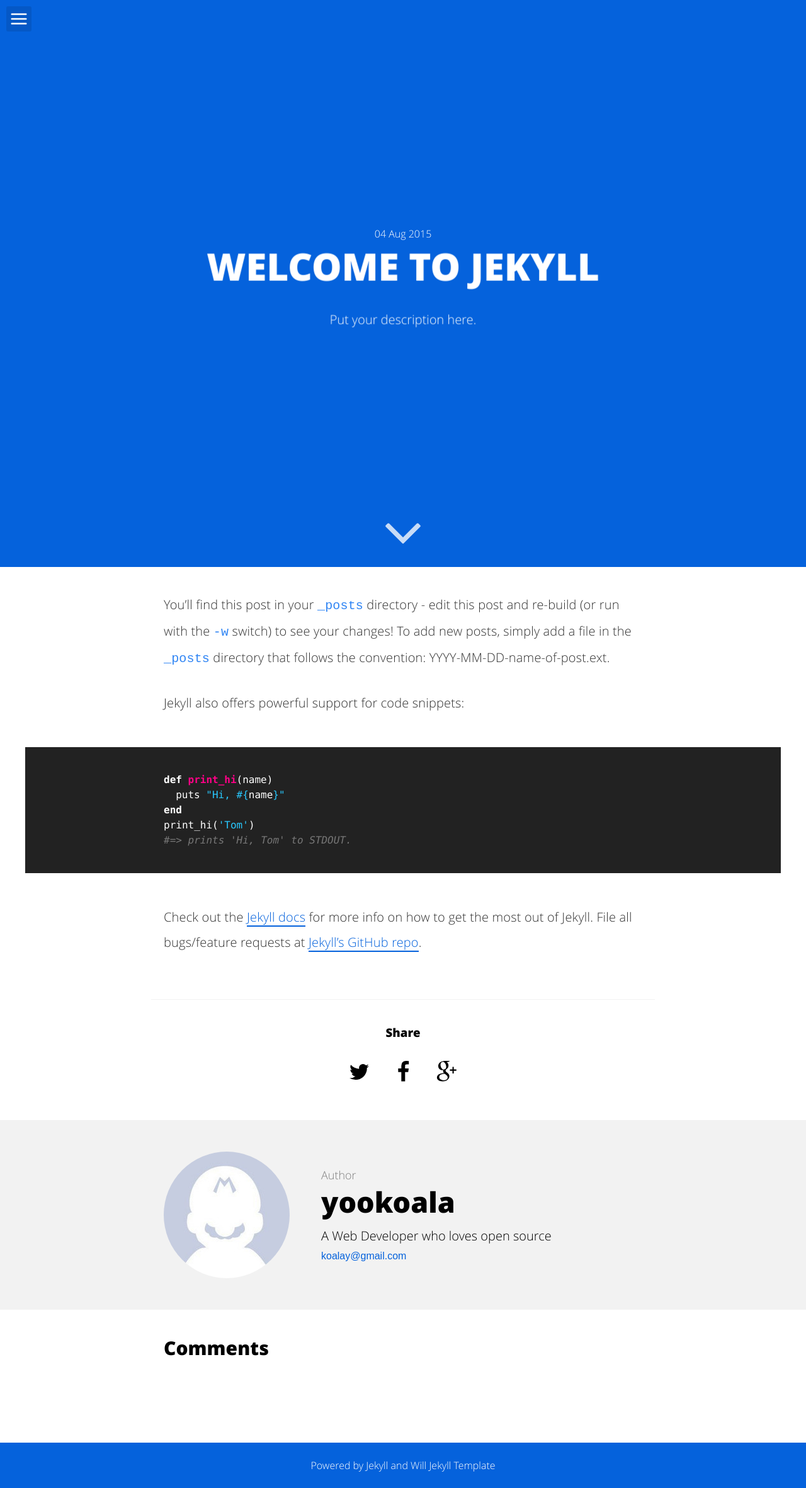
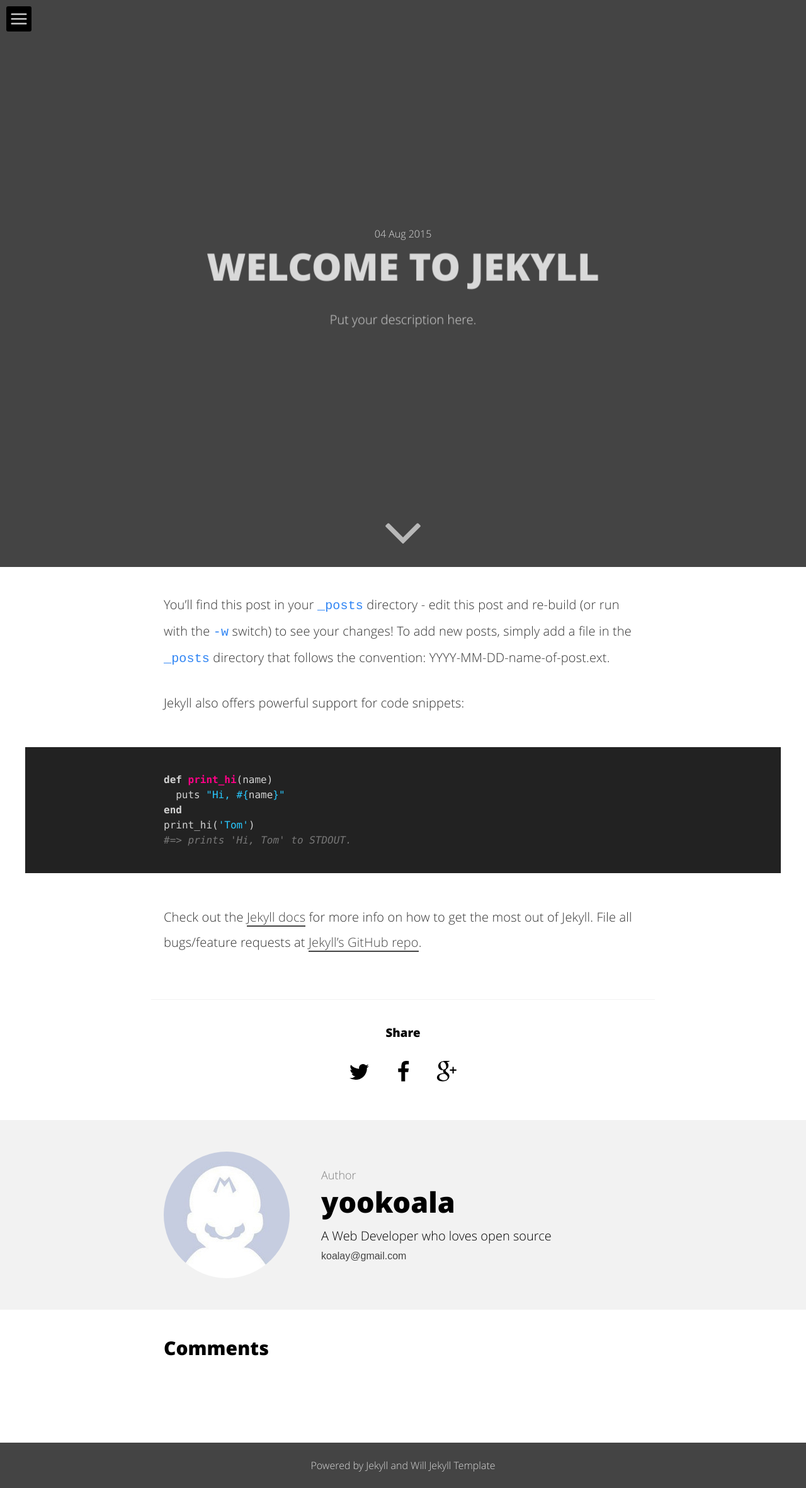
Before and after one commit to yookoala/gitsocket, a Jekyll site: the page built from _posts/2016-02-20-new-site.md, in a window 1280 px wide. Shown: the whole page at 63% size. Built offline with Jekyll 4.4.1, drawn with Linux system fonts in a browser that asks for light colours; comment, search, counter and statistics services are not loaded.

Commit message:
Color scheme change

```diff
--- a/assets/css/main.scss
+++ b/assets/css/main.scss
@@ -2,10 +2,11 @@
 # for jekyll scss compiler to work
 ---
 
-$primary-fg-color: #fff;
-$primary-fg-color-highlight: #aaf;
-$primary-color: #0562dc;
-$primary-color-dark: #0558c6;
+$primary-fg-color-lighten: rgba(255, 255, 255, 1);
+$primary-fg-color: rgba(255, 255, 255, 0.8);
+$primary-fg-color-darken: rgba(255, 255, 255, 0.5);
+$primary-color: #444;
+$primary-color-dark: #000;
 
 html {
     font-family: sans-serif;
@@ -643,6 +644,7 @@ body {
     line-height: 1;
     margin-top: -80px;
     display: block;
+    color: $primary-fg-color-lighten;
 }
 @media only screen and (min-width: 37.5rem) {
     .header-site .site-title {
@@ -1616,5 +1618,5 @@ footer a {
     margin: 0
 }
 footer a:hover {
-    color: $primary-fg-color-highlight;
-}
+    color: $primary-fg-color-darken;
+}
```
